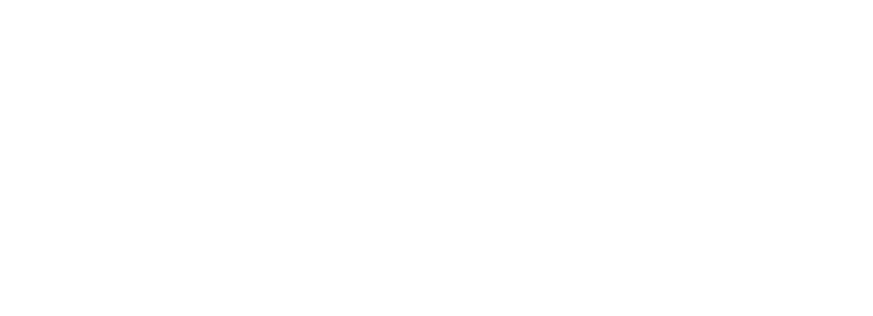
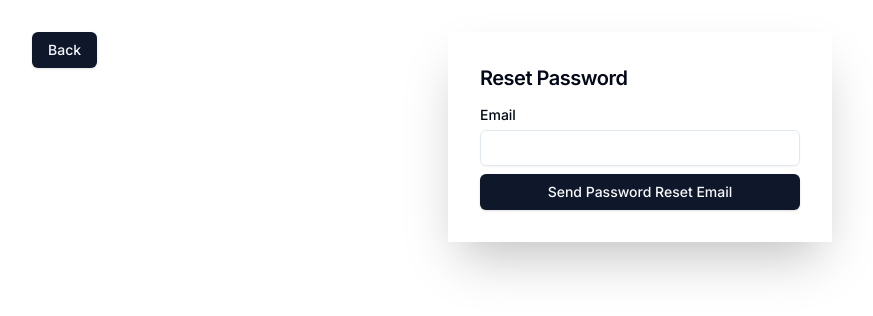
Before and after one commit to MrMaina100/CarMarket, a Next.js app: page /forgotpassword in a window 1280 px wide. Shown: the top 316 px of the page, without its empty margins (0-873 px from the left). Built offline with nearby package versions, Linux system fonts and the light colour scheme; no server answers.

Commit message:
added option for users to reset their password

```diff
--- /dev/null
+++ b/app/(auth)/forgotpassword/ForgotpasswordForm.tsx
@@ -0,0 +1,69 @@
+'use client'
+import supabaseClient from "@/lib/utilities/supabaseClient"
+import { FormEvent, useState } from "react"
+import { Label } from "@/components/ui/label"
+import { Input } from "@/components/ui/input"
+import { Icons } from "@/components/ui/icons"
+import { Button } from "@/components/ui/button"
+import { toast } from "sonner"
+
+
+export default function ForgotpasswordForm() {
+
+   const [email, setEmail] = useState('')
+   const [loading, setLoading] = useState(false)
+
+   const handlePasswordReset = async(e:FormEvent<HTMLFormElement>)=>{
+      e.preventDefault()
+
+      try {
+         setLoading(true)
+        const {error} =  await supabaseClient.auth.resetPasswordForEmail(email,{
+         redirectTo: `${window.location.origin}/resetpassword`
+      })
+      if(error){
+         toast.error('something went wrong')
+      }else{
+         toast.success('Please check your email and confirm link')
+      }
+
+      } catch (error) {
+         toast.error('Something went wrong')
+
+
+      }finally{
+         setLoading(false)
+         setEmail('')
+      }
+
+
+
+   }
+  return (
+    <div>
+      <form onSubmit={handlePasswordReset}>
+         <div className="grid w-full items-center gap-2">
+            <Label htmlFor="email">Email</Label>
+            <Input
+            id="email"
+            value={email}
+            onChange={(e)=>setEmail(e.target.value)}
+
+            />
+              <Button
+            type="submit"
+            disabled={loading}
+
+            >
+               {loading &&(
+                  <Icons.spinner className="mr-2 h-4 w-4 animate-spin"/>
+
+               )}
+               Send Password Reset Email
+            </Button>
+
+         </div>
+      </form>
+    </div>
+  )
+}
--- a/app/(auth)/forgotpassword/page.tsx
+++ b/app/(auth)/forgotpassword/page.tsx
@@ -1,7 +1,30 @@
-export default function page() {
+import Link from "next/link"
+import { Button } from "@/components/ui/button"
+import ForgotpasswordForm from "./ForgotpasswordForm"
+
+
+export default function SignInPage() {
+
   return (
-    <div>
+    <>
+    <div className="flex flex-col items-center justify-center p-8">
+      <Link href='/signin' className="absolute left-4 top-4 md:left-8 md:top-8">
+         <Button>
+            Back
+         </Button>
+      </Link>
+
+      <div className=" space-y-4 justify-center w-96 p-8 md:shadow-2xl">
+      <h1 className="text-xl font-semibold tracking-tight">
+                Reset Password
+              </h1>
+
+        <ForgotpasswordForm/>
+
+      </div>
 
     </div>
+
+    </>
   )
 }
--- /dev/null
+++ b/app/(auth)/resetpassword/ResetPasswordForm.tsx
@@ -0,0 +1,69 @@
+'use client'
+import supabaseClient from "@/lib/utilities/supabaseClient"
+import { FormEvent, useState } from "react"
+import { Label } from "@/components/ui/label"
+import { Input } from "@/components/ui/input"
+import { Icons } from "@/components/ui/icons"
+
+import { useRouter } from "next/navigation"
+import { Button } from "@/components/ui/button"
+import { toast } from "sonner"
+export default function ResetPasswordForm() {
+
+   const [passwordReset, setPasswordReset] = useState('')
+   const [loading, setLoading] = useState(false)
+   const route = useRouter()
+
+   const handleResetPassword = async(e:FormEvent<HTMLFormElement>)=>{
+      e.preventDefault()
+
+      try {
+         setLoading(true)
+          await supabaseClient.auth.updateUser({
+            password: passwordReset
+         })
+
+
+      } catch (error) {
+         toast.error('could not update password')
+
+      }finally{
+         setLoading(false)
+         toast.success('password successfully reset')
+         route.push('/signin')
+      }
+
+   }
+  return (
+    <div>
+      <form onSubmit={handleResetPassword}>
+         <div className="grid w-full items-center gap-2">
+            <Label htmlFor="password">
+               New Password
+            </Label>
+
+            <Input
+            id="password"
+            type="password"
+            value={passwordReset}
+            onChange={(e)=>setPasswordReset(e.target.value)}
+            />
+
+            <Button
+            type="submit"
+            disabled={loading}
+
+            >
+               {loading &&(
+                  <Icons.spinner className="mr-2 h-4 w-4 animate-spin"/>
+
+               )}
+               Reset password
+            </Button>
+
+         </div>
+
+      </form>
+    </div>
+  )
+}
--- /dev/null
+++ b/app/(auth)/resetpassword/page.tsx
@@ -0,0 +1,29 @@
+import ResetPasswordForm from "./ResetPasswordForm"
+import { createClient } from "@/lib/utilities/supabaseServer"
+import { cookies } from "next/headers"
+import { redirect } from "next/navigation"
+
+export default async function resetpassword() {
+
+  const cookieStore = cookies()
+  const supabase = createClient(cookieStore)
+  const {data: {session}} = await supabase.auth.getSession()
+   if (!session) {
+    redirect('/sign-in');
+  }
+  return (
+    <>
+    <div className="flex flex-col items-center justify-center p-8">
+      <div className=" space-y-4 justify-center w-96 p-8 md:shadow-2xl">
+      <h1 className="text-xl font-semibold tracking-tight">
+                Reset Password
+      </h1>
+      <ResetPasswordForm/>
+
+      </div>
+
+    </div>
+
+    </>
+  )
+}
--- /dev/null
+++ b/app/api/auth/update-password/route.ts
@@ -0,0 +1,23 @@
+import { createClient } from '@/lib/utilities/supabaseServer'
+import { cookies } from 'next/headers'
+import { NextResponse } from 'next/server'
+
+
+export async function GET(request: Request){
+   const requestUrl = new URL(request.url)
+   const code = requestUrl.searchParams.get('code')
+   const cookieStore = cookies()
+
+   if(code){
+      const supabase = createClient(cookieStore)
+      await supabase.auth.exchangeCodeForSession(code)
+
+      return NextResponse.redirect(`${requestUrl.origin}/resetpassord`)
+   }
+
+   return NextResponse.redirect(`${requestUrl.origin}/signin`)
+
+}
+
+//breaking down the code for future users or code reviewers lol
+//here if the code exchange is successful , we are redirecting the user to the resetpassword page otherwise we send them back to signin
```
